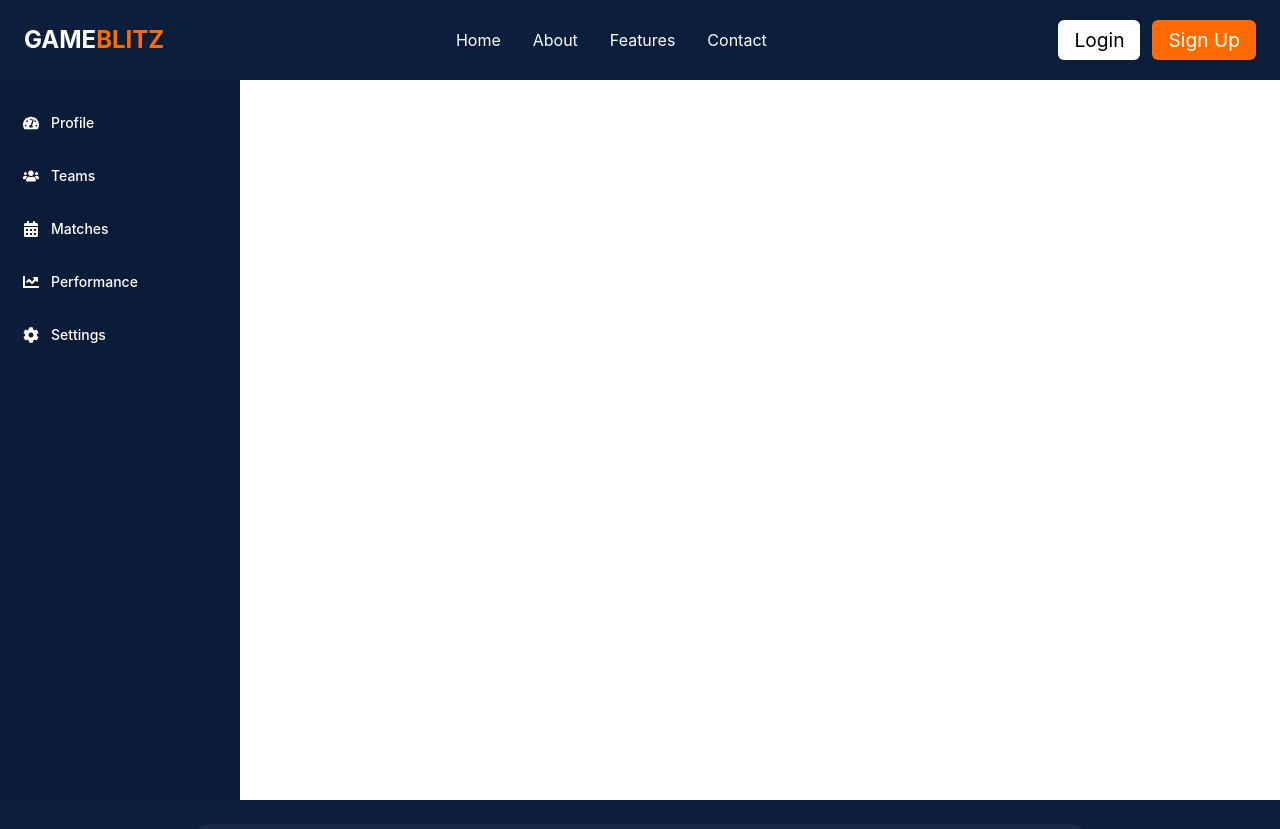
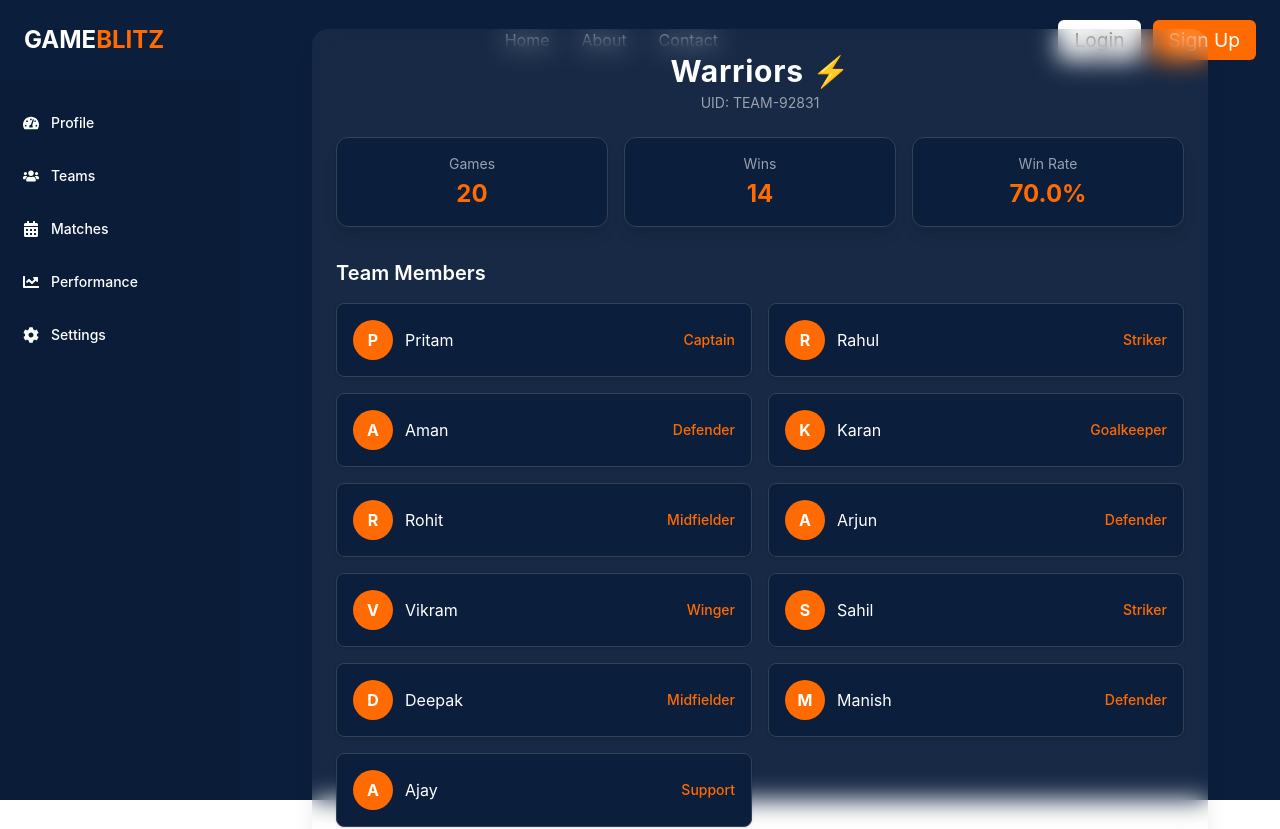
Before and after one commit to SajjadRizvi04/GameBlitz, a React (Vite) app in the folder gameblitz/: page /dashboard in a window 1280 px wide. Shown: the top 829 px of the page. Built offline with nearby package versions, Linux system fonts and the light colour scheme.

Commit message:
fixed navbar

```diff
--- a/gameblitz/src/components/dashboard/Dashboard.jsx
+++ b/gameblitz/src/components/dashboard/Dashboard.jsx
@@ -4,7 +4,7 @@ export function Dashboard(){
 
     return(
         <>
-            <section className="dashboard-template">
+            <section className="flex dashboard-template">
                 <DashboardSidebar />
                 <Outlet />
 
--- a/gameblitz/src/components/dashboard/Profile.jsx
+++ b/gameblitz/src/components/dashboard/Profile.jsx
@@ -25,7 +25,7 @@ function Profile() {
   const winRate = ((team.wins / team.gamesPlayed) * 100).toFixed(1);
 
   return (
-    <div className="min-h-screen bg-[var(--bg-dark)] text-[var(--text-white)] flex justify-center items-center p-6">
+    <div className="h-[calc(100vh-80px)] bg-[var(--bg-dark)] text-[var(--text-white)] flex-1 flex justify-center items-center p-6">
 
       {/* Main Card */}
       <motion.div
--- a/gameblitz/src/components/shared/Navbar.jsx
+++ b/gameblitz/src/components/shared/Navbar.jsx
@@ -27,7 +27,6 @@ function Navbar() {
         <div className="hidden md:flex gap-8 items-center">
           <NavLink to="/" className={linkStyle}>Home</NavLink>
           <NavLink to="/about" className={linkStyle}>About</NavLink>
-          <NavLink to="/features" className={linkStyle}>Features</NavLink>
           <NavLink to="/contact" className={linkStyle}>Contact</NavLink>
         </div>
 
```
Also changed, not shown: 1 other file (tests, documents, lock files or other folders).
